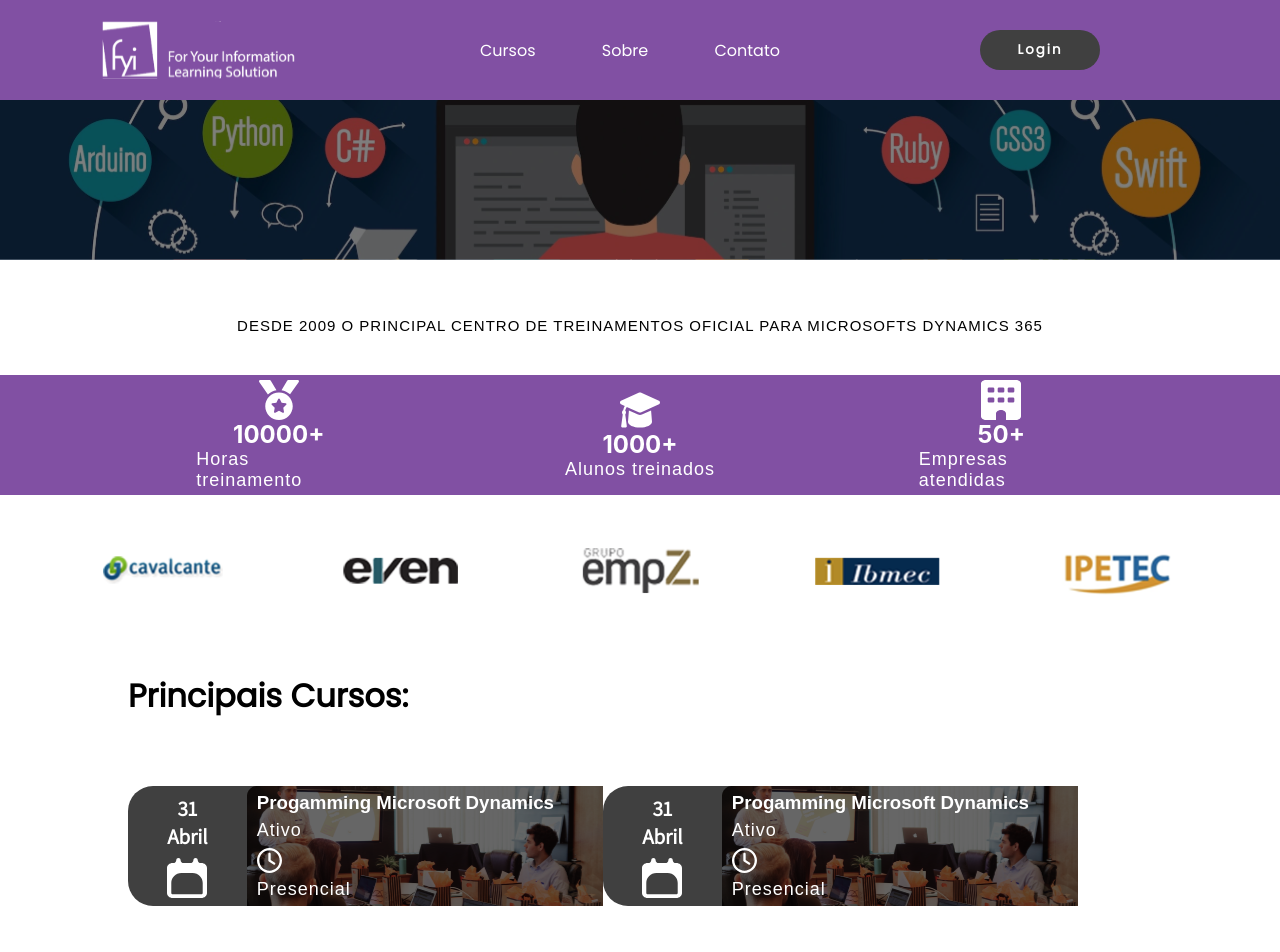
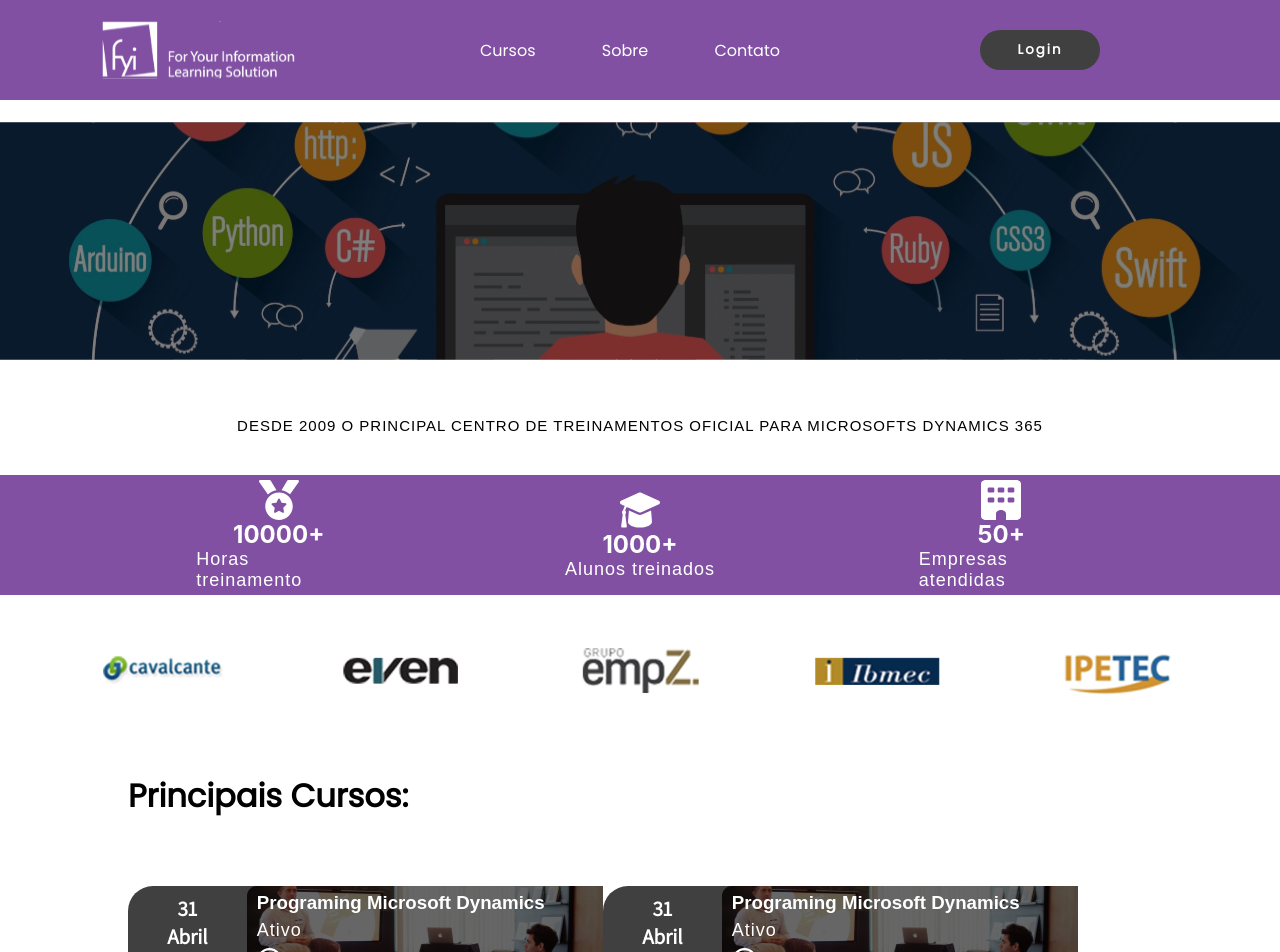
Before and after one commit to fernandopereira25608/FYI-Learning-Solutions, a React (Create React App) app: page / in a window 1280 px wide. Shown: the top 952 px of the page. Built offline with nearby package versions, Linux system fonts and the light colour scheme; a web font is replaced by a local one.

Commit message:
Correção de Textos

```diff
--- a/src/Components/Cursos-Card/Card.js
+++ b/src/Components/Cursos-Card/Card.js
@@ -12,12 +12,12 @@ function Card() {
     return (
         <div class="curso-card" onClick="#openmodal">
             <div class="data-content">
-                <h3>31<br /> Abril</h3>
+                <h3>31<br/> Abril</h3>
                 <img src={Calendar} class="calendar-icon" />
             </div>
             <div class="info-card">
                 <div class="info-itens">
-                    <h3>Progamming Microsoft Dynamics</h3>
+                    <h3>Programing Microsoft Dynamics</h3>
                     <p>Ativo</p>
                     <img src={Clock} class="clock-icon"/>
                     <p>Presencial</p>
--- a/src/Components/Footer/Footer.css
+++ b/src/Components/Footer/Footer.css
@@ -89,3 +89,7 @@ footer{
     width: 7vh;
     height: 7vh;
   }
+
+  @media screen and (max-width: 480px){
+
+  }
--- a/src/Components/Header/Header.css
+++ b/src/Components/Header/Header.css
@@ -5,7 +5,6 @@
     width: 100%;
     height: 100px;
     background-color: #8150A3;
-    position: fixed;
   }
 
   .header-content{
@@ -58,3 +57,7 @@
     transition: 2s;
     box-shadow: #404040;
   }
+
+  @media screen {
+
+  }
--- a/src/Pages/Cadastro/Cadastro.jsx
+++ b/src/Pages/Cadastro/Cadastro.jsx
@@ -28,7 +28,7 @@ function Cadastro() {
                             </div>
 
                             <div className="cadastro-box-inputs">
-                                <label for=""> </label> <input type="text" name=" textJ " placeholder=" Empresa(opicional) " />
+                                <label for=""> </label> <input type="text" name=" textJ " placeholder=" Empresa (opcional) " />
                             </div>
 
                             <div className="cadastro-box-inputs">
--- a/src/Pages/Inicial/Inicial.css
+++ b/src/Pages/Inicial/Inicial.css
@@ -221,3 +221,10 @@
 }
 
 .close:hover { background: #8150A3; }
+
+@media screen and (max-width: 992px){
+  .inicial-card-content{
+    flex-direction: column;
+    display: flex;
+  }
+}
--- a/src/Pages/Login/login.css
+++ b/src/Pages/Login/login.css
@@ -244,3 +244,9 @@
     text-transform: uppercase;
 
 }
+
+@media screen {
+
+
+
+}
```
